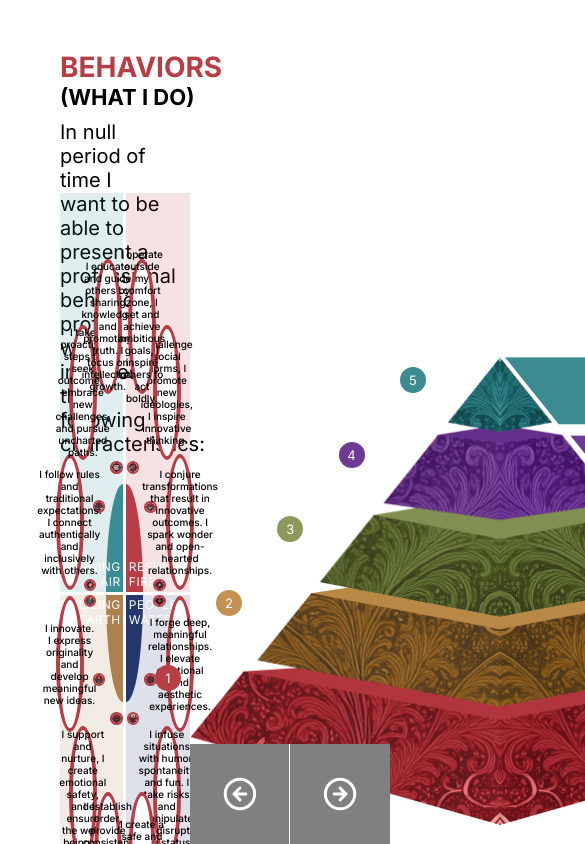
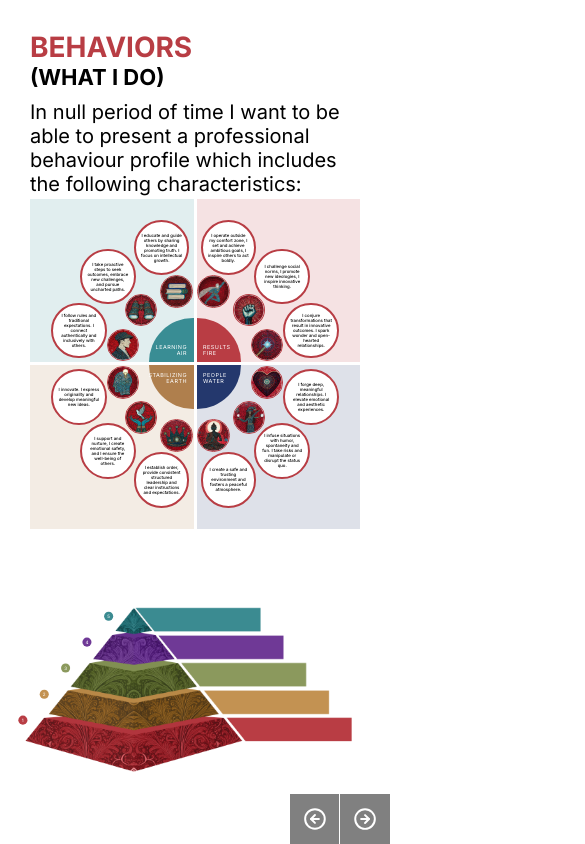
Before and after one commit to Mr-Saba/jungian-pyramid-react, a React (Vite) app: page /stage in a window 390 px wide. Shown: the top 844 px of the page, 585 px wide, since content can reach past the window. Built offline with nearby package versions, Linux system fonts and the light colour scheme.

Commit message:
responsive updates

```diff
--- a/src/hooks/useAppScale.js
+++ b/src/hooks/useAppScale.js
@@ -8,7 +8,7 @@ const useAppScale = () => {
             const minWidth = 1024;
             const minHeight = 768;
 
-            const scale = window.innerWidth < minWidth || window.innerHeight < minHeight
+            const scale = window.innerWidth < minWidth
               ? 1
               : Math.min(
                   window.innerWidth / baseWidth,
--- a/src/styles/abstracts/_reset.scss
+++ b/src/styles/abstracts/_reset.scss
@@ -30,12 +30,10 @@ img {
 .app {
     @include size(100vw, 100vh);
     padding: calc(50px * var(--app-scale)) calc(60px * var(--app-scale));
-    // background: linear-gradient(
-    //     to top,
-    //     #FFB34F 0%,   /* Orange at the bottom */
-    //     #C0C0C0 25%,  /* Silver in the middle */
-    //     #FFFFFF 98%   /* White near the top */
-    // );
-    // background-position: 100%;
 
+    @media screen and (max-width: 1024px) {
+        // height: auto;
+        width: unset;
+        padding: 30px;
+    }
 }
--- a/src/styles/components/_flower.scss
+++ b/src/styles/components/_flower.scss
@@ -6,6 +6,12 @@
     @include size(calc(800px * var(--app-scale)));
     // max-width: 800px;
     // max-height: 800px;
+
+    @media screen and (max-width: 1024px) {
+        width: 100%;
+        height: unset;
+        aspect-ratio: 1 / 1; /* Makes height equal to width */
+    }
 
     &__quarter {
         position: relative;
@@ -24,6 +30,10 @@
                 white-space: pre-line;
                 letter-spacing: .5px;
                 // font-size: 60%;
+
+                @media screen and (max-width: 1024px) {
+                    font-size: 1.4vw;
+                }
             }
         }
 
@@ -34,6 +44,9 @@
                 border: 2px solid #B93D45;
                 border-radius: 50%;
                 // object-fit: cover;
+                @media screen and (max-width: 1024px) {
+                    border-width: 1px;
+                }
             }
         }
         &__circles {
@@ -49,9 +62,16 @@
                 cursor: pointer;
                 transition: transform 0.3s ease-in-out;
 
+                @media screen and (max-width: 1024px) {
+                    border-width: 2px;
+                    padding: 5px;
+                }
                 &:hover {
                     z-index: 1;
                     transform: scale(1.25);
+                    @media screen and (max-width: 500px) {
+                        transform: scale(1.4);
+                    }
                 }
             }
 
@@ -60,6 +80,9 @@
                 display: inline-block;
                 text-align: center;
                 font-weight: 500;
+                @media screen and (max-width: 1024px) {
+                    font-size: 1.1vw;
+                }
             }
         }
         &__titles {
--- a/src/styles/components/_landing.scss
+++ b/src/styles/components/_landing.scss
@@ -1,5 +1,9 @@
 .landing {
     padding-top: calc(50px * var(--app-scale));
+
+    @media screen and (max-width: 1024px) {
+        padding-top: 20px;
+    }
 
     &__background {
         position: absolute;
@@ -18,16 +22,32 @@
         gap: calc(30px * var(--app-scale));
         width: 45%;
 
+        @media screen and (max-width: 1024px) {
+            width: 100%;
+            gap: 10px;
+        }
+
         &__cube {
             display: inline-block;
             @include size(calc(40px * var(--app-scale)));
             background-color: #F02D01;
+
+            @media screen and (max-width: 1024px) {
+                width: 26px;
+                height: 26px;
+            }
+            @media screen and (max-width: 376px) {
+                width: 18px;
+                height: 18px;
+            }
         }
 
         &__texts {
             color: white;
             width: 70%;
             margin-top: calc(-12px * var(--app-scale));
+
+
             &__starter {
                 h1:nth-child(1) {
                     color: #F02D01;
@@ -36,6 +56,15 @@
                     font-size: calc(56px * var(--app-scale));
                     line-height: normal;
                     white-space: nowrap;
+
+                    @media screen and (max-width: 1024px) {
+                        font-size: 40px;
+                        white-space: pre-wrap;
+                    }
+                    @media screen and (max-width: 376px) {
+                        font-size: 30px;
+                        line-height: 42px;
+                    }
                 }
                 h1:nth-child(2) {
                     color: #FFFFFF;
@@ -43,12 +72,24 @@
                     font-weight: normal;
                     font-size: calc(56px * var(--app-scale));
                     margin-top: calc(10px * var(--app-scale));
+
+                    @media screen and (max-width: 1024px) {
+                        font-size: 40px;
+                    }
+                    @media screen and (max-width: 376px) {
+                        font-size: 30px;
+                    }
+
                 }
                 p {
                     color: #FFFFFF;
                     font-weight: normal;
                     font-size: calc(21px * var(--app-scale));
                     margin-top: calc(40px * var(--app-scale));
+
+                    @media screen and (max-width: 1024px) {
+                        font-size: 16px;
+                    }
                 }
             }
 
@@ -60,6 +101,15 @@
                     font-weight: normal;
                     font-size: calc(56px * var(--app-scale));
                     line-height: normal;
+
+                    @media screen and (max-width: 1024px) {
+                        font-size: 40px;
+                        white-space: pre-wrap;
+                    }
+                    @media screen and (max-width: 376px) {
+                        font-size: 30px;
+                        line-height: 42px;
+                    }
                 }
                 input {
                     border: calc(2px * var(--app-scale)) solid #D9D9D9;
@@ -71,6 +121,13 @@
                     font-size: calc(40px * var(--app-scale));
                     padding: calc(16px * var(--app-scale));
                     margin-top: calc(40px * var(--app-scale));
+
+                    @media screen and (max-width: 1024px) {
+                        width: 100%;
+                        font-size: 24px;
+                        // padding: 8px;
+                        height: 60px;
+                    }
 
                     &.error {
                         border-color: #F02D01;
@@ -84,6 +141,14 @@
         position: absolute;
         bottom: calc(80px * var(--app-scale));
         left: calc(100px * var(--app-scale));
+        @media screen and (max-width: 1024px) {
+            bottom: 20px;
+            left: 65px;
+            width: 150px;
+        }
+        @media screen and (max-width: 376px) {
+            width: 120px;
+        }
     }
     &__startText {
         position: absolute;
@@ -95,5 +160,14 @@
         line-height: calc(34px * var(--app-scale));
         letter-spacing: calc(2px * var(--app-scale));
         cursor: pointer;
+
+        @media screen and (max-width: 1024px) {
+            bottom: 20px;
+            right: 50px;
+            font-size: 35px;
+        }
+        @media screen and (max-width: 376px) {
+            font-size: 20px;
+        }
     }
 }
--- a/src/styles/components/_pyramid.scss
+++ b/src/styles/components/_pyramid.scss
@@ -3,6 +3,23 @@
     width: 52%;
     //min-width: 920px;//calc(920px * var(--app-scale));
     //max-width: 1020px;//calc(1020px * var(--app-scale));
+
+    @media screen and (max-width: 1024px) {
+        width: unset;
+        transform: scale(0.9) translateX(0);
+    }
+    @media screen and (max-width: 950px) {
+        transform: scale(0.7) translate(-15%, -15%);
+    }
+    @media screen and (max-width: 750px) {
+        transform: scale(0.5) translate(-40%, -40%);
+    }
+    @media screen and (max-width: 550px) {
+        transform: scale(0.4) translate(-80%, -70%);
+    }
+    @media screen and (max-width: 415px) {
+        transform: scale(0.35) translate(-95%, -70%);
+    }
 
     & > img {
         width: calc(620px * var(--app-scale))
--- a/src/styles/components/_stage.scss
+++ b/src/styles/components/_stage.scss
@@ -1,12 +1,40 @@
 .stage {
+    &::before {
+        content: '';
+        position: absolute;
+        top: 0;
+        left: 0;
+        width: 100vw;
+        height: 100%;
+        z-index: -1;
+        background: linear-gradient(
+            to top,
+            #ffedd6 0%,   /* Orange at the bottom */
+            #FFFFFF 40%   /* White near the top */
+        );
+        background-position: 100%;
+
+        @media screen and (max-width: 1024px) {
+            display: none;
+        }
+    }
+
     &__flowerPyramidContainer {
         display: flex;
         justify-content: space-between;
         align-items: center;
+        @media screen and (max-width: 1024px) {
+            flex-direction: column;
+            gap: 25px;
+            align-items: flex-start;
+        }
+        @media screen and (max-width: 750px) {
+            height: 100vh;
+        }
         // gap: calc(60px * var(--app-scale))
     }
     &__nextButton, &__backButton {
-        position: absolute;
+        position: fixed;
         bottom: 0;
         right: 0;
         width: calc(100px * var(--app-scale));
@@ -17,6 +45,16 @@
         align-items: center;
         cursor: pointer;
 
+        @media screen and (max-width: 1024px) {
+            width: 50px;
+            height: 50px;
+        }
+        @media screen and (max-width: 1024px) {
+            width: 50px;
+            height: 50px;
+        }
+
+
         &.disabled {
             cursor: unset;
             background-color: grey!important;
@@ -25,11 +63,20 @@
         img {
             width: calc(36px * var(--app-scale));
             height: calc(36px * var(--app-scale));
+
+            @media screen and (max-width: 1024px) {
+                width: 24px;
+                height: 24px;
+            }
         }
     }
     &__backButton {
         right: calc(100px * var(--app-scale));
         border-right: calc(1px * var(--app-scale)) solid white;
+
+        @media screen and (max-width: 1024px) {
+            right: 50px;
+        }
 
         img {
             transform: rotate(-180deg)
--- a/src/styles/components/_stageTitle.scss
+++ b/src/styles/components/_stageTitle.scss
@@ -20,5 +20,14 @@
         margin-top: calc(10px * var(--app-scale));
         margin-bottom: calc(25px * var(--app-scale));
         height: calc(48px * var(--app-scale));
+
+        @media screen and (max-width: 1024px) {
+            width: 100%;
+            height: auto;
+        }
+    }
+
+    @media screen and (max-width: 1024px) {
+        height: 20vh;
     }
 }
--- a/src/styles/style.css
+++ b/src/styles/style.css
@@ -31,6 +31,12 @@ img {
   height: 100vh;
   padding: calc(50px * var(--app-scale)) calc(60px * var(--app-scale));
 }
+@media screen and (max-width: 1024px) {
+  .app {
+    width: unset;
+    padding: 30px;
+  }
+}
 
 .fade-in {
   opacity: 1;
@@ -44,6 +50,11 @@ img {
 
 .landing {
   padding-top: calc(50px * var(--app-scale));
+}
+@media screen and (max-width: 1024px) {
+  .landing {
+    padding-top: 20px;
+  }
 }
 .landing__background {
   position: absolute;
@@ -60,11 +71,29 @@ img {
   gap: calc(30px * var(--app-scale));
   width: 45%;
 }
+@media screen and (max-width: 1024px) {
+  .landing__content {
+    width: 100%;
+    gap: 10px;
+  }
+}
 .landing__content__cube {
   display: inline-block;
   width: calc(40px * var(--app-scale));
   height: calc(40px * var(--app-scale));
   background-color: #F02D01;
+}
+@media screen and (max-width: 1024px) {
+  .landing__content__cube {
+    width: 26px;
+    height: 26px;
+  }
+}
+@media screen and (max-width: 376px) {
+  .landing__content__cube {
+    width: 18px;
+    height: 18px;
+  }
 }
 .landing__content__texts {
   color: white;
@@ -79,6 +108,18 @@ img {
   line-height: normal;
   white-space: nowrap;
 }
+@media screen and (max-width: 1024px) {
+  .landing__content__texts__starter h1:nth-child(1) {
+    font-size: 40px;
+    white-space: pre-wrap;
+  }
+}
+@media screen and (max-width: 376px) {
+  .landing__content__texts__starter h1:nth-child(1) {
+    font-size: 30px;
+    line-height: 42px;
+  }
+}
 .landing__content__texts__starter h1:nth-child(2) {
   color: #FFFFFF;
   text-transform: uppercase;
@@ -86,11 +127,26 @@ img {
   font-size: calc(56px * var(--app-scale));
   margin-top: calc(10px * var(--app-scale));
 }
+@media screen and (max-width: 1024px) {
+  .landing__content__texts__starter h1:nth-child(2) {
+    font-size: 40px;
+  }
+}
+@media screen and (max-width: 376px) {
+  .landing__content__texts__starter h1:nth-child(2) {
+    font-size: 30px;
+  }
+}
 .landing__content__texts__starter p {
   color: #FFFFFF;
   font-weight: normal;
   font-size: calc(21px * var(--app-scale));
   margin-top: calc(40px * var(--app-scale));
+}
+@media screen and (max-width: 1024px) {
+  .landing__content__texts__starter p {
+    font-size: 16px;
+  }
 }
 .landing__content__texts__period {
   width: 135%;
@@ -101,6 +157,18 @@ img {
   font-weight: normal;
   font-size: calc(56px * var(--app-scale));
   line-height: normal;
+}
+@media screen and (max-width: 1024px) {
+  .landing__content__texts__period h1 {
+    font-size: 40px;
+    white-space: pre-wrap;
+  }
+}
+@media screen and (max-width: 376px) {
+  .landing__content__texts__period h1 {
+    font-size: 30px;
+    line-height: 42px;
+  }
 }
 .landing__content__texts__period input {
   border: calc(2px * var(--app-scale)) solid #D9D9D9;
@@ -113,6 +181,13 @@ img {
   padding: calc(16px * var(--app-scale));
   margin-top: calc(40px * var(--app-scale));
 }
+@media screen and (max-width: 1024px) {
+  .landing__content__texts__period input {
+    width: 100%;
+    font-size: 24px;
+    height: 60px;
+  }
+}
 .landing__content__texts__period input.error {
   border-color: #F02D01;
 }
@@ -120,6 +195,18 @@ img {
   position: absolute;
   bottom: calc(80px * var(--app-scale));
   left: calc(100px * var(--app-scale));
+}
+@media screen and (max-width: 1024px) {
+  .landing__label {
+    bottom: 20px;
+    left: 65px;
+    width: 150px;
+  }
+}
+@media screen and (max-width: 376px) {
+  .landing__label {
+    width: 120px;
+  }
 }
 .landing__startText {
   position: absolute;
@@ -132,6 +219,18 @@ img {
   letter-spacing: calc(2px * var(--app-scale));
   cursor: pointer;
 }
+@media screen and (max-width: 1024px) {
+  .landing__startText {
+    bottom: 20px;
+    right: 50px;
+    font-size: 35px;
+  }
+}
+@media screen and (max-width: 376px) {
+  .landing__startText {
+    font-size: 20px;
+  }
+}
 
 .flower {
   display: grid;
@@ -140,6 +239,13 @@ img {
   grid-gap: 3px;
   width: calc(800px * var(--app-scale));
   height: calc(800px * var(--app-scale));
+}
+@media screen and (max-width: 1024px) {
+  .flower {
+    width: 100%;
+    height: unset;
+    aspect-ratio: 1/1; /* Makes height equal to width */
+  }
 }
 .flower__quarter {
   position: relative;
@@ -159,11 +265,21 @@ img {
   white-space: pre-line;
   letter-spacing: 0.5px;
 }
+@media screen and (max-width: 1024px) {
+  .flower__quarter__sector p {
+    font-size: 1.4vw;
+  }
+}
 .flower__quarter__images img {
   position: absolute;
   width: 20%;
   border: 2px solid #B93D45;
   border-radius: 50%;
+}
+@media screen and (max-width: 1024px) {
+  .flower__quarter__images img {
+    border-width: 1px;
+  }
 }
 .flower__quarter__circles div {
   width: 34%;
@@ -182,15 +298,31 @@ img {
   cursor: pointer;
   transition: transform 0.3s ease-in-out;
 }
+@media screen and (max-width: 1024px) {
+  .flower__quarter__circles div {
+    border-width: 2px;
+    padding: 5px;
+  }
+}
 .flower__quarter__circles div:hover {
   z-index: 1;
   transform: scale(1.25);
+}
+@media screen and (max-width: 500px) {
+  .flower__quarter__circles div:hover {
+    transform: scale(1.4);
+  }
 }
 .flower__quarter__circles__text {
   font-size: calc(10px * var(--app-scale));
   display: inline-block;
   text-align: center;
   font-weight: 500;
+}
+@media screen and (max-width: 1024px) {
+  .flower__quarter__circles__text {
+    font-size: 1.1vw;
+  }
 }
 .flower__quarter__titles {
   color: #B83D44;
@@ -446,10 +578,47 @@ img {
   margin-bottom: calc(25px * var(--app-scale));
   height: calc(48px * var(--app-scale));
 }
+@media screen and (max-width: 1024px) {
+  .stageTitle__description {
+    width: 100%;
+    height: auto;
+  }
+}
+@media screen and (max-width: 1024px) {
+  .stageTitle {
+    height: 20vh;
+  }
+}
 
 .pyramid {
   position: relative;
   width: 52%;
+}
+@media screen and (max-width: 1024px) {
+  .pyramid {
+    width: unset;
+    transform: scale(0.9) translateX(0);
+  }
+}
+@media screen and (max-width: 950px) {
+  .pyramid {
+    transform: scale(0.7) translate(-15%, -15%);
+  }
+}
+@media screen and (max-width: 750px) {
+  .pyramid {
+    transform: scale(0.5) translate(-40%, -40%);
+  }
+}
+@media screen and (max-width: 550px) {
+  .pyramid {
+    transform: scale(0.4) translate(-80%, -70%);
+  }
+}
+@media screen and (max-width: 415px) {
+  .pyramid {
+    transform: scale(0.35) translate(-95%, -70%);
+  }
 }
 .pyramid > img {
   width: calc(620px * var(--app-scale));
@@ -594,13 +763,41 @@ img {
   left: 0;
 }
 
+.stage::before {
+  content: "";
+  position: absolute;
+  top: 0;
+  left: 0;
+  width: 100vw;
+  height: 100%;
+  z-index: -1;
+  background: linear-gradient(to top, #ffedd6 0%, #FFFFFF 40%);
+  background-position: 100%;
+}
+@media screen and (max-width: 1024px) {
+  .stage::before {
+    display: none;
+  }
+}
 .stage__flowerPyramidContainer {
   display: flex;
   justify-content: space-between;
   align-items: center;
 }
+@media screen and (max-width: 1024px) {
+  .stage__flowerPyramidContainer {
+    flex-direction: column;
+    gap: 25px;
+    align-items: flex-start;
+  }
+}
+@media screen and (max-width: 750px) {
+  .stage__flowerPyramidContainer {
+    height: 100vh;
+  }
+}
 .stage__nextButton, .stage__backButton {
-  position: absolute;
+  position: fixed;
   bottom: 0;
   right: 0;
   width: calc(100px * var(--app-scale));
@@ -611,6 +808,18 @@ img {
   align-items: center;
   cursor: pointer;
 }
+@media screen and (max-width: 1024px) {
+  .stage__nextButton, .stage__backButton {
+    width: 50px;
+    height: 50px;
+  }
+}
+@media screen and (max-width: 1024px) {
+  .stage__nextButton, .stage__backButton {
+    width: 50px;
+    height: 50px;
+  }
+}
 .stage__nextButton.disabled, .stage__backButton.disabled {
   cursor: unset;
   background-color: grey !important;
@@ -619,9 +828,20 @@ img {
   width: calc(36px * var(--app-scale));
   height: calc(36px * var(--app-scale));
 }
+@media screen and (max-width: 1024px) {
+  .stage__nextButton img, .stage__backButton img {
+    width: 24px;
+    height: 24px;
+  }
+}
 .stage__backButton {
   right: calc(100px * var(--app-scale));
   border-right: calc(1px * var(--app-scale)) solid white;
+}
+@media screen and (max-width: 1024px) {
+  .stage__backButton {
+    right: 50px;
+  }
 }
 .stage__backButton img {
   transform: rotate(-180deg);
```
Also changed, not shown: 1 other file (tests, documents, lock files or other folders).
